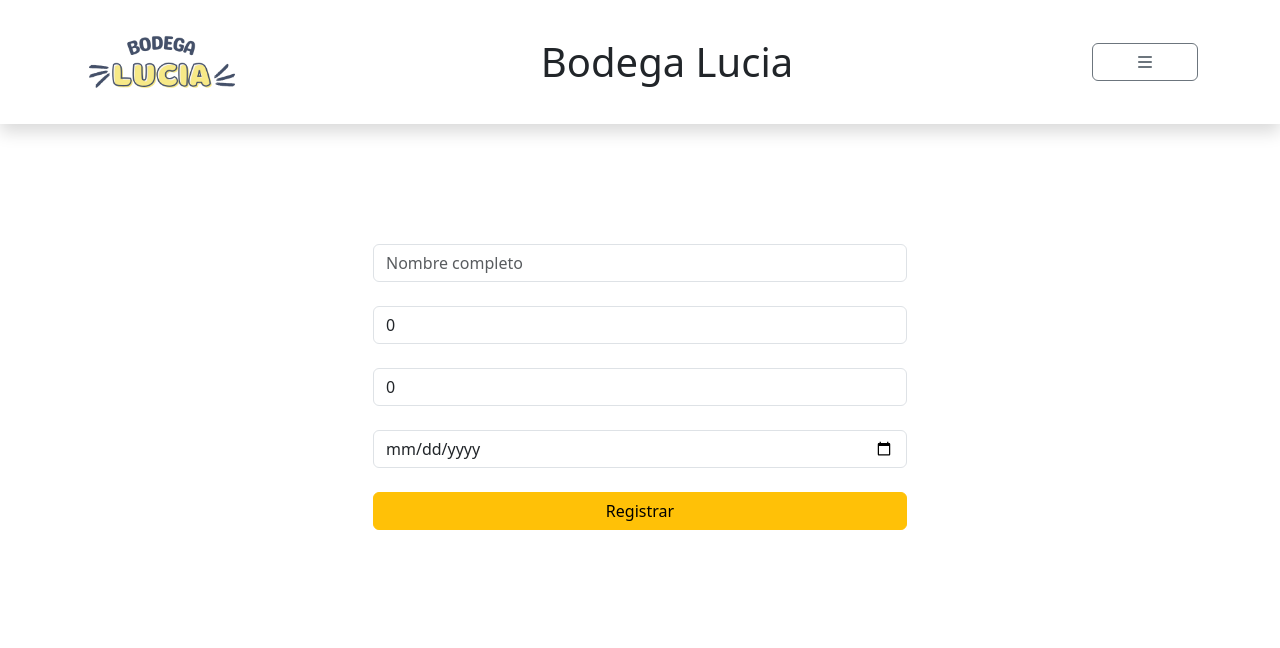
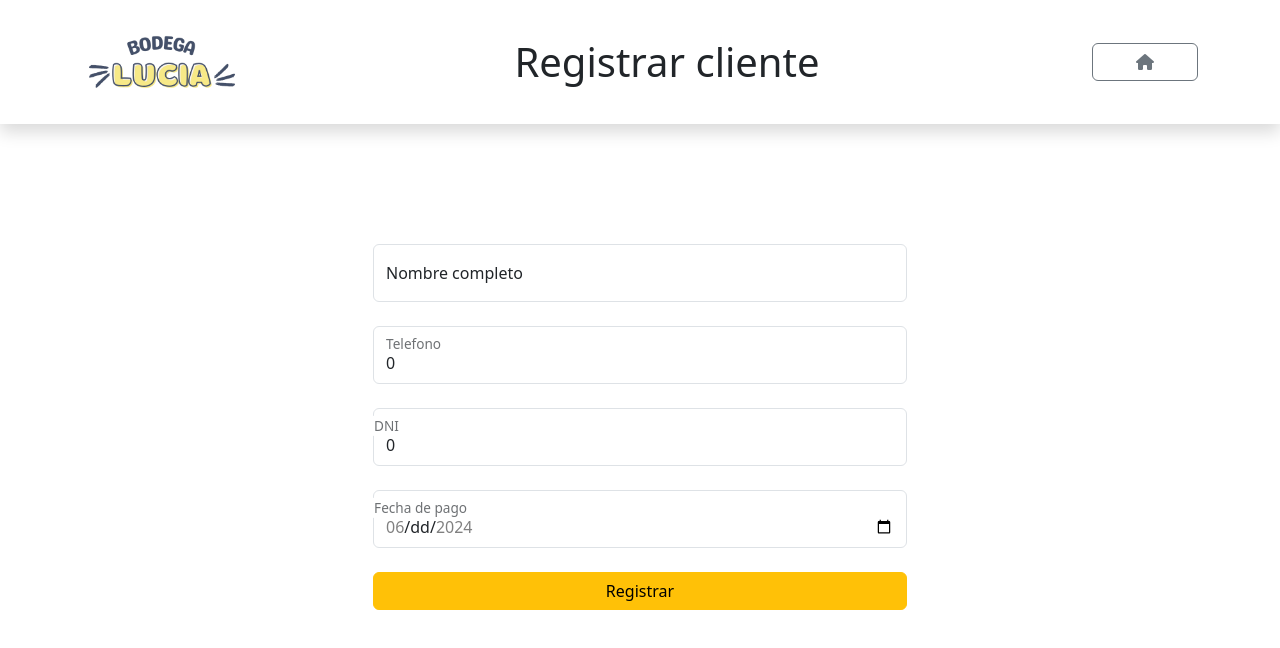
Before and after one commit to JoseCastellanoM/Finanzas, an Angular app: page /registrar-cliente in a window 1280 px wide. Shown: the top 648 px of the page. Built offline with nearby package versions, Linux system fonts and the light colour scheme; data requests are answered from the project's data file.

Commit message:
feat(navigate) routes asociated to go views

```diff
--- a/database.json
+++ b/database.json
@@ -3,11 +3,11 @@
     {
       "id": "1",
       "username": "Andy",
-      "password": "andy",
-      "interest_rate": 0.5,
+      "password": "andygarcia",
+      "interest_rate": 0.9,
       "interest_type": 2,
-      "moratorium_interest_rate": 0.2,
-      "credit_limit": 1000,
+      "moratorium_interest_rate": 0.9,
+      "credit_limit": 300,
       "grace_periods": 2,
       "payment_time": 10
     }
@@ -40,6 +40,13 @@
       "dni": 87654321,
       "phone": 987654321,
       "payment_date": "2024-06-20T12:19:42.488Z"
+    },
+    {
+      "id": "5",
+      "name": "Sandra",
+      "dni": 87654321,
+      "phone": 987654321,
+      "payment_date": "2024-06-25T02:24:00.486Z"
     }
   ],
   "payments": [
@@ -102,6 +109,56 @@
       "amortization": 16,
       "interest": 0.18122536231387798,
       "status": false
+    },
+    {
+      "id": "11",
+      "value": 25.31061297757168,
+      "date": "2024-08-14T02:24:00.486Z",
+      "customer_id": "5",
+      "purchase_id": "4",
+      "amortization": 23.151913182130897,
+      "interest": 2.158699795440782,
+      "status": false
+    },
+    {
+      "id": "7",
+      "value": 25.31061297757168,
+      "date": "2024-07-05T02:24:00.486Z",
+      "customer_id": "5",
+      "purchase_id": "4",
+      "amortization": 24.86334221299529,
+      "interest": 0.44727076457639114,
+      "status": false
+    },
+    {
+      "id": "8",
+      "value": 25.31061297757168,
+      "date": "2024-07-15T02:24:00.486Z",
+      "customer_id": "5",
+      "purchase_id": "4",
+      "amortization": 24.423975292431763,
+      "interest": 0.8866376851399167,
+      "status": false
+    },
+    {
+      "id": "9",
+      "value": 25.31061297757168,
+      "date": "2024-07-25T02:24:00.486Z",
+      "customer_id": "5",
+      "purchase_id": "4",
+      "amortization": 23.992372544891786,
+      "interest": 1.318240432679893,
+      "status": false
+    },
+    {
+      "id": "10",
+      "value": 25.31061297757168,
+      "date": "2024-08-04T02:24:00.486Z",
+      "customer_id": "5",
+      "purchase_id": "4",
+      "amortization": 23.5683967675503,
+      "interest": 1.742216210021379,
+      "status": false
     }
   ],
   "purchases": [
@@ -140,6 +197,18 @@
       "type_of_credit": 1,
       "periods": 1,
       "periods_left": 1
+    },
+    {
+      "id": "4",
+      "value": 120,
+      "detail": "",
+      "customer_id": "5",
+      "date": "2024-06-25T02:26:41.107Z",
+      "grace_periods": false,
+      "status": false,
+      "type_of_credit": "2",
+      "periods": 5,
+      "periods_left": 5
     }
   ]
 }
--- a/src/app/component/cash-register/cash-register.component.html
+++ b/src/app/component/cash-register/cash-register.component.html
@@ -9,7 +9,7 @@
         <div class="display-6 fw-medium">Bodega Lucia</div>
       </div>
       <div class="col col-auto">
-        <button type="menu" class="btn btn-outline-secondary"><i class="fa-solid fa-bars" style="width: 5rem;"></i></button>
+        <button type="menu" class="btn btn-outline-secondary" [routerLink]="['/configuracion']"><i class="fa-solid fa-gear" style="width: 5rem;"></i></button>
       </div>
     </div>
     <div class="row spacer-3"></div>
@@ -29,6 +29,9 @@
                 <input type="text" class="form-control" placeholder="" aria-label="buscar usuario" [(ngModel)]="search_string">
                 <button type="button" class="btn btn-outline-secondary" (click)="search_customer()"><i class="fa-solid fa-magnifying-glass"></i></button>
               </div>
+            </div>
+            <div class="col-auto">
+              <button type="button" class="btn btn-warning" [routerLink]="['/registrar-cliente']">+ Nuevo cliente</button>
             </div>
             <div class="col-12" style="max-height: 70vh; overflow-y: auto;">
               <table class="table table-hover border text-center align-middle">
--- a/src/app/component/configuration/configuration.component.html
+++ b/src/app/component/configuration/configuration.component.html
@@ -6,10 +6,10 @@
           <img src="../../assets/images/BodegaLucia002.png" class="object-fit-scale" alt="Logo de Bodega Lucia" style="height: 4rem;">
         </div>
         <div class="col col-auto">
-          <div class="display-6 fw-medium">Configuracion</div>
+          <div class="display-6 fw-medium">Configuración</div>
         </div>
         <div class="col col-auto">
-          <button type="menu" class="btn btn-outline-secondary"><i class="fa-solid fa-bars" style="width: 5rem;"></i></button>
+          <button type="menu" class="btn btn-outline-secondary" [routerLink]="['/caja']"><i class="fa-solid fa-home" style="width: 5rem;"></i></button>
         </div>
       </div>
       <div class="row spacer-3"></div>
@@ -21,7 +21,6 @@
     <div class="spacer-6"></div>
     <div class="row w-75 mx-auto">
       <div class="row g-3 align-items-center">
-
         <div class="col-12">
           <div class="form-floating">
             <input type="text" class="form-control" placeholder="" aria-label="nombre de usuario" [(ngModel)]="this.global_user.username">
@@ -44,13 +43,13 @@
 
         <div class="col-4">
           <div class="form-floating">
-              <input type="number" class="form-control" placeholder="" aria-label="tasa de interes" [(ngModel)]="this.global_user.interest_rate">
+            <input type="number" class="form-control" placeholder="" aria-label="tasa de interes" step="0.01" min="0.08" max="0.1" [(ngModel)]="this.global_user.interest_rate">
             <label>Tasa de interes</label>
           </div>
         </div>
         <div class="col-4">
           <div class="form-floating">
-              <input type="number" class="form-control" placeholder="" aria-label="tasa de interes moratoria" [(ngModel)]="this.global_user.moratorium_interest_rate">
+            <input type="number" class="form-control" placeholder="" aria-label="tasa de interes moratoria" step="0.01" min="0.08" max="0.1" [(ngModel)]="this.global_user.moratorium_interest_rate">
             <label>Tasa moratoria</label>
           </div>
         </div>
@@ -65,14 +64,14 @@
 
         <div class="col-6">
           <div class="form-floating">
-              <input type="number" class="form-control" placeholder="" aria-label="limite de credito" [(ngModel)]="this.global_user.credit_limit">
+            <input type="number" class="form-control" placeholder="" aria-label="limite de credito" min="20" max="500" [(ngModel)]="this.global_user.credit_limit">
             <label>Limite de credito</label>
           </div>
         </div>
 
         <div class="col-6">
           <div class="form-floating">
-              <input type="number" class="form-control" placeholder="" aria-label="periodos de gracia" [(ngModel)]="this.global_user.grace_periods">
+            <input type="number" class="form-control" placeholder="" aria-label="periodos de gracia" min="1" max="5" [(ngModel)]="this.global_user.grace_periods">
             <label>Peridos de gracia</label>
           </div>
         </div>
--- a/src/app/component/configuration/configuration.component.ts
+++ b/src/app/component/configuration/configuration.component.ts
@@ -27,11 +27,24 @@ export class ConfigurationComponent {
       this.global_user = data;
     });
   }
+  validate_user(user: User) : boolean {
+    return ( (user.username != "")
+      && (user.password.length >= 8)
+      && (user.interest_rate > 0.08 && user.interest_rate < 0.1)
+      && (user.moratorium_interest_rate > 0.08 && user.moratorium_interest_rate < 0.1)
+      && (user.credit_limit >= 10 && user.credit_limit <= 500)
+      && (user.grace_periods >= 1 && user.grace_periods <= 5)
+    );
+  }
 
   update_user() : void {
-    this.user_service.updateUser(this.global_user).subscribe(data => {
-      console.log("User updated");
-      console.log(data);
-    })
+    if (this.validate_user(this.global_user)) {
+      this.user_service.updateUser(this.global_user).subscribe(data => {
+        console.log("User updated");
+        console.log(data);
+      })
+    } else {
+      console.log("Datos incorrectos")
+    }
   }
 }
--- a/src/app/component/customer-register/customer-register.component.html
+++ b/src/app/component/customer-register/customer-register.component.html
@@ -6,10 +6,10 @@
         <img src="../../assets/images/BodegaLucia002.png" class="object-fit-scale" alt="Logo de Bodega Lucia" style="height: 4rem;">
       </div>
       <div class="col col-auto">
-        <div class="display-6 fw-medium">Bodega Lucia</div>
+        <div class="display-6 fw-medium">Registrar cliente</div>
       </div>
       <div class="col col-auto">
-        <button type="menu" class="btn btn-outline-secondary"><i class="fa-solid fa-bars" style="width: 5rem;"></i></button>
+        <button type="menu" class="btn btn-outline-secondary" [routerLink]="['/caja']"><i class="fa-solid fa-home" style="width: 5rem;"></i></button>
       </div>
     </div>
     <div class="row spacer-3"></div>
@@ -23,19 +23,27 @@
       <div class="col-12 col-md-8">
         <div class="row gy-4">
           <div class="col-12">
-            <input type="text" class="form-control" placeholder="Nombre completo" aria-label="nombre completo" [(ngModel)]="new_customer.name">
+            <div class="form-floating">
+              <input type="text" class="form-control" placeholder="Nombre completo" aria-label="nombre completo" [(ngModel)]="new_customer.name">
+            <label>Nombre completo</label>
+            </div>
           </div>
           <div class="col-12">
-            <input type="number" class="form-control" placeholder="Telefono" aria-label="telefono" [(ngModel)]="new_customer.phone">
+            <div class="form-floating">
+              <input type="number" class="form-control" placeholder="Telefono" aria-label="telefono" [(ngModel)]="new_customer.phone">
+              <label>Telefono</label>
+            </div>
           </div>
-          <div class="col.12">
+          <div class="col.12 form-floating">
             <input type="number" class="form-control" placeholder="DNI" aria-label="dni" [(ngModel)]="new_customer.dni">
+            <label>DNI</label>
           </div>
-          <div class="col-12">
-            <input type="date" class="form-control" placeholder="Fecha de pago" aria-label="fecha de pago" [(ngModel)]="new_customer.payment_date">
+          <div class="col-12 form-floating">
+            <input type="date" class="form-control" placeholder="Fecha de pago" aria-label="fecha de pago" [min]="min_date | date: 'yyyy-MM-dd'" [max]="max_date | date: 'yyyy-MM-dd'" [(ngModel)]="new_customer.payment_date">
+            <label>Fecha de pago</label>
           </div>
-          <div class="col-12">
-            <button type="submit" class="btn btn-warning w-100" (click)="register_user()">Registrar</button>
+          <div class="col-12 form-floating">
+            <button type="submit" class="btn btn-warning w-100" (click)="register_customer()">Registrar</button>
           </div>
         </div>
       </div>
--- a/src/app/component/customer-register/customer-register.component.ts
+++ b/src/app/component/customer-register/customer-register.component.ts
@@ -1,6 +1,8 @@
 import { Component } from '@angular/core';
 import { Customer } from '../../model/customer';
 import { CustomerService } from '../../service/customer.service';
+import { UserService } from '../../service/user.service';
+import { User } from '../../model/user';
 
 @Component({
   selector: 'app-customer-register',
@@ -9,8 +11,12 @@ import { CustomerService } from '../../service/customer.service';
 })
 export class CustomerRegisterComponent {
   new_customer : Customer;
+  global_user : User = new User;
+  min_date : Date = new Date(Date.now());
+  max_date : Date = new Date(Date.now());
 
-  constructor(private customer_service : CustomerService) {
+
+  constructor(private customer_service : CustomerService, private user_service : UserService) {
     /* TODO: Validaciones en le registro del cliente
       TODO Setup inputs with their respective label
       [ ] Debe ser ingresado el nombre. Debe ser diferente de ""
@@ -20,29 +26,40 @@ export class CustomerRegisterComponent {
       [x] Se debe registrar correctamente el nuevo cliente
     */
     this.new_customer = new Customer;
+    this.user_service.getUser("1").subscribe(data => {
+      this.global_user = data;
+      this.min_date.setDate(this.min_date.getDate() - this.global_user.payment_time);
+    })
   }
 
-  register_user() : void{
-    // Validate user
+  validate_customer(customer: Customer) {
+    return ( (customer.name != "")
+      && (customer.dni >= 10000000 && customer.dni <= 99999999)
+      && (customer.phone >= 900000000 && customer.phone <= 999999999)
+      && (customer.payment_date.getTime() <= Date.now())
+    );
+  }
+
+  register_customer() : void{
+
     if (!(this.new_customer.phone >= 900000000 && this.new_customer.phone <= 999999999)
       || !(this.new_customer.dni >= 10000000 && this.new_customer.dni <= 99999999)){
       console.log("Incorrect user")
-      console.log(this.new_customer);
       return;
     }
 
     this.customer_service.getCustomers().subscribe(data => {
       let aux_variable = new Date(this.new_customer.payment_date);
-
       this.new_customer.id = `${data.length + 1}`;
       this.new_customer.payment_date = new Date(Date.now());
-
-
-
       this.new_customer.payment_date.setFullYear(aux_variable.getUTCFullYear());
       this.new_customer.payment_date.setMonth(aux_variable.getUTCMonth());
       this.new_customer.payment_date.setDate(aux_variable.getUTCDate());
-      console.log(this.new_customer);
+
+      if (this.validate_customer(this.new_customer) == false) {
+        console.log("Invalid customer");
+        return;
+      }
 
       this.customer_service.createCustomer(this.new_customer).subscribe(response => {
         console.log("Customer created")
--- a/src/app/component/login/login.component.html
+++ b/src/app/component/login/login.component.html
@@ -9,7 +9,7 @@
         <div class="display-6 fw-medium">Bodega Lucia</div>
       </div>
       <div class="col col-auto">
-        <button type="menu" class="btn btn-outline-secondary"><i class="fa-solid fa-bars" style="width: 5rem;"></i></button>
+        <button type="menu" class="btn btn-outline-secondary" [routerLink]="['/configuracion']"><i class="fa-solid fa-gear" style="width: 5rem;"></i></button>
       </div>
     </div>
     <div class="row spacer-3"></div>
--- a/src/app/component/operations-list/operations-list.component.html
+++ b/src/app/component/operations-list/operations-list.component.html
@@ -9,7 +9,7 @@
         <div class="display-6 fw-medium">Lista de operaciones</div>
       </div>
       <div class="col col-auto">
-        <button type="menu" class="btn btn-outline-secondary"><i class="fa-solid fa-bars" style="width: 5rem;"></i></button>
+        <button type="menu" class="btn btn-outline-secondary" [routerLink]="['/configuracion']"><i class="fa-solid fa-gear" style="width: 5rem;"></i></button>
       </div>
     </div>
     <div class="row spacer-3"></div>
```
Also changed, not shown: src/app/component/cash-register/cash-register.component.ts (+1 -9 lines). Lines whose indentation alone changed are shown as unchanged.
